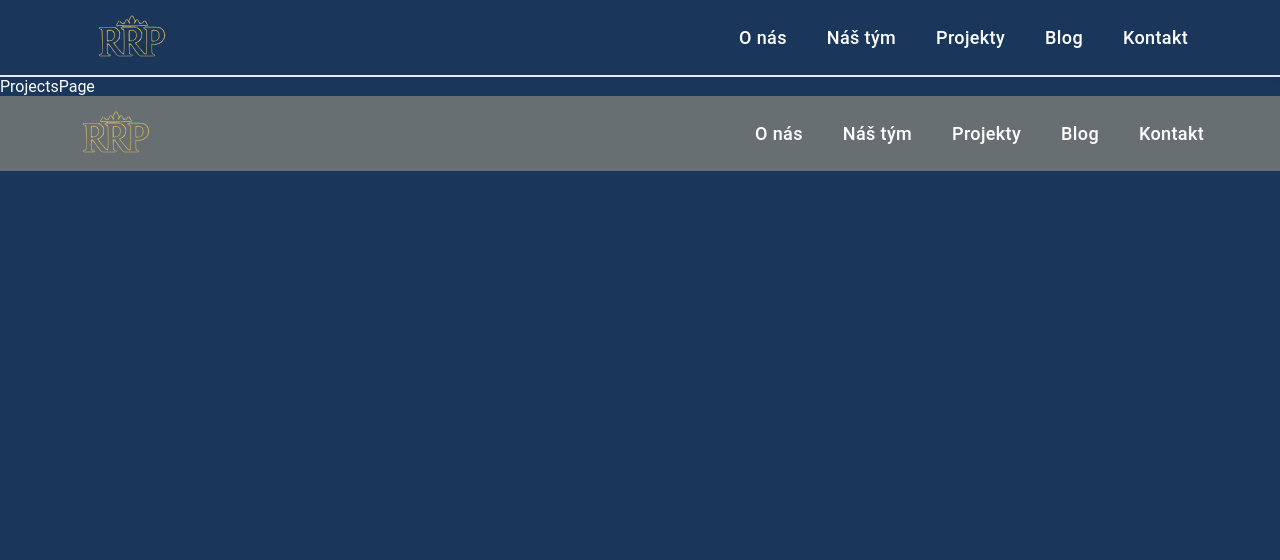
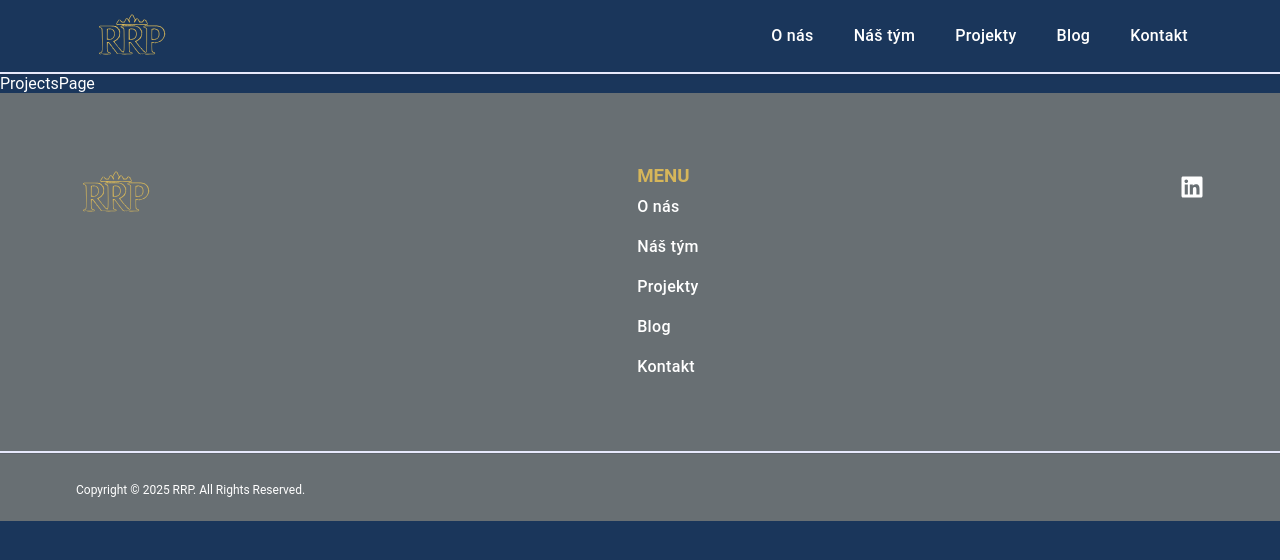
Before and after one commit to svitlanahavrylets/RRP, a React (Vite) app: page /projects in a window 1280 px wide. Shown: the top 560 px of the page. Built offline with nearby package versions, Linux system fonts and the light colour scheme.

Commit message:
add style footer

```diff
--- a/src/api/userApi.js
+++ b/src/api/userApi.js
@@ -1,13 +1,13 @@
 import axios from "axios";
 
-const API_URL = "https://your-backend-api-endpoint.com";
+const API_URL = "https://nodefornewproject.onrender.com/api";
 
 export const submitOrderData = async (orderData) => {
   try {
-    const response = await axios.post(`${API_URL}/order`, orderData);
+    const response = await axios.post(API_URL + "/test", orderData);
     return response.data;
   } catch (error) {
     console.error("Error submitting order data:", error);
-    throw error; // Можна кинути помилку для подальшої обробки в компоненті
+    throw error;
   }
 };
--- a/src/components/AppBar/AppBar.jsx
+++ b/src/components/AppBar/AppBar.jsx
@@ -13,7 +13,11 @@ const AppBar = () => {
       <div className={styles.appBar}>
         <Logo />
 
-        <Navigation isOpen={isOpen} closeMenu={closeMenu} />
+        <Navigation
+          className={styles.navHeader}
+          isOpen={isOpen}
+          closeMenu={closeMenu}
+        />
       </div>
     </div>
   );
--- a/src/components/Footer/Footer.jsx
+++ b/src/components/Footer/Footer.jsx
@@ -1,13 +1,31 @@
+import { FaLinkedin } from "react-icons/fa";
 import Logo from "../Logo/logo.jsx";
 import Navigation from "../Navigation/Navigation.jsx";
 import styles from "./Footer.module.css";
 
 const Footer = () => {
   return (
-    <div className={styles.footer}>
-      <Logo />
+    <div className="container">
+      <div className={styles.footer}>
+        <Logo className={styles.logoFooter} />
+        <div className={styles.navWrapper}>
+          <h3 className={styles.menu}>Menu</h3>
+          <Navigation className={styles.navFooter} />
+        </div>
 
-      <Navigation className={styles.footerNav} />
+        <div className={styles.social}>
+          <a
+            href="https://www.linkedin.com/in/your-profile"
+            target="_blank"
+            rel="noopener noreferrer"
+          >
+            <FaLinkedin className={styles.icon} />
+          </a>
+        </div>
+      </div>
+      <p className={styles.copyright}>
+        Copyright © {new Date().getFullYear()} RRP. All Rights Reserved.
+      </p>
     </div>
   );
 };
--- a/src/components/Footer/Footer.module.css
+++ b/src/components/Footer/Footer.module.css
@@ -1,26 +1,82 @@
-.footer {
+/* .footer {
   display: flex;
   align-items: center;
   justify-content: space-between;
-  max-width: 320px;
-  padding: 0 16px;
-  margin: 0 auto;
-  background-color: var(--secondary-color-2);
+}
+.navFooter {
+  background-color: #333;
+
+  color: white;
   padding: 20px;
   text-align: center;
 }
-@media only screen and (min-width: 768px) {
-  .footer {
-    max-width: 768px;
-  }
+.navList {
+  background-color: #ffffff;
 }
-@media only screen and (min-width: 1158px) {
-  .footer {
-    max-width: 1158px;
-    padding: 0 15px;
-  }
-}
-.footerNav {
+.navFooter ul {
+  list-style: none;
+  padding: 0;
   display: flex;
   flex-direction: column;
+  gap: 0;
 }
+
+.navFooter li {
+  display: inline-block;
+  margin: 0 10px;
+}
+
+.navFooter a {
+  color: white;
+  text-decoration: none;
+}
+
+.navFooter a:hover {
+  text-decoration: underline;
+} */
+
+.footer {
+  /* background-color: #222; */
+  color: white;
+  padding: 72px 0;
+  display: flex;
+  /* flex-direction: column; */
+  align-items: start;
+  gap: 50px;
+  justify-content: space-between;
+}
+.navFooter ul a {
+  padding: 8px 0;
+}
+
+.navFooter ul {
+  display: flex;
+  flex-direction: column;
+  justify-content: space-between;
+  align-items: start;
+  gap: 0px;
+}
+
+.menu {
+  color: var(--primary-color-gold);
+  text-transform: uppercase;
+}
+
+.social {
+  margin-top: 10px;
+}
+
+.icon {
+  font-size: 24px;
+  color: white;
+  transition: color 0.3s;
+}
+
+.icon:hover {
+  color: #0077b5; /* Колір LinkedIn */
+}
+.copyright {
+  margin: 0;
+  padding: 24px 0;
+  font-size: 12px;
+}
--- a/src/components/Layout/Layout.jsx
+++ b/src/components/Layout/Layout.jsx
@@ -15,6 +15,7 @@ function Layout() {
       </main>
       <footer className={styles.footerContainer}>
         <Footer />
+        <div className={styles.line}></div>
       </footer>
     </div>
   );
--- a/src/components/Layout/Layout.module.css
+++ b/src/components/Layout/Layout.module.css
@@ -7,4 +7,15 @@
 }
 .footerContainer {
   background-color: var(--secondary-color-2);
+  position: relative;
+  margin-bottom: 0;
 }
+.line {
+  position: absolute;
+  bottom: 68px; /* Піднімаємо лінію на 20px від нижнього краю футера */
+  left: 0;
+  z-index: 5;
+  width: 100%;
+  border-bottom: 2px solid #e7e9fc;
+  box-shadow: 0px 1px 0px rgba(46, 47, 66, 0.16);
+}
--- a/src/components/Navigation/Navigation.jsx
+++ b/src/components/Navigation/Navigation.jsx
@@ -1,48 +1,8 @@
-// import styles from "./Navigation.module.css";
-
-// const Navigation = () => {
-//   return (
-//     <div>
-//       <nav>
-//         <ul className={styles.nav}>
-//           <li className={styles.navItem}>
-//             <a className={styles.navLink} href="/about">
-//               O nás
-//             </a>
-//           </li>
-//           <li className={styles.navItem}>
-//             <a className={styles.navLink} href="/ourTeam">
-//               Náš tým
-//             </a>
-//           </li>
-//           <li className={styles.navItem}>
-//             <a className={styles.navLink} href="/projects">
-//               Projekty
-//             </a>
-//           </li>
-//           <li className={styles.navItem}>
-//             <a className={styles.navLink} href="/blog">
-//               Blog
-//             </a>
-//           </li>
-//           <li className={styles.navItem}>
-//             <a className={styles.navLink} href="/contact">
-//               Kontakt
-//             </a>
-//           </li>
-//         </ul>
-//       </nav>
-//     </div>
-//   );
-// };
-
-// export default Navigation;
-
 import { useState } from "react";
 import styles from "./Navigation.module.css";
 import { FaBars, FaTimes } from "react-icons/fa";
 
-const Navigation = () => {
+const Navigation = ({ className }) => {
   const [isOpen, setIsOpen] = useState(false);
 
   const toggleMenu = () => setIsOpen(!isOpen);
@@ -56,7 +16,9 @@ const Navigation = () => {
       </button>
 
       {/* Меню */}
-      <nav className={`${styles.nav} ${isOpen ? styles.show : ""}`}>
+      <nav
+        className={`${styles.nav} ${isOpen ? styles.show : ""} ${className}`}
+      >
         <ul className={styles.navList}>
           <li className={styles.navItem}>
             <a className={styles.navLink} href="/about" onClick={closeMenu}>
--- a/src/components/Navigation/Navigation.module.css
+++ b/src/components/Navigation/Navigation.module.css
@@ -1,7 +1,18 @@
-.nav {
+/* Контейнер для навігації */
+.navContainer {
   display: flex;
-  flex-direction: row;
-  gap: 40px;
+  align-items: center;
+  position: relative;
+}
+
+/* Бургер-кнопка */
+.burger {
+  display: none;
+  background: none;
+  border: none;
+  font-size: 28px;
+  color: white;
+  cursor: pointer;
 }
 .navLink {
   font-weight: 500;
@@ -11,7 +22,6 @@
   color: var(--primary-color-white);
   padding: 24px 0;
   display: block;
-  transition: background-color 250ms cubic-bezier(0.4, 0, 0.2, 1);
   transition: color 250ms cubic-bezier(0.4, 0, 0.2, 1);
 }
 .navLink:hover,
@@ -36,43 +46,15 @@
   bottom: -1px;
 } */
 
-/* Контейнер для навігації */
-.navContainer {
-  display: flex;
-  align-items: center;
-  position: relative;
-}
-
-/* Бургер-кнопка */
-.burger {
-  display: none;
-  background: none;
-  border: none;
-  font-size: 30px;
-  color: white;
-  cursor: pointer;
-}
-
 /* Стилі для десктопного меню */
 .nav {
-  display: flex;
+  /* display: flex; */
 }
 
 .navList {
   display: flex;
   list-style: none;
   gap: 40px;
-}
-
-.navLink {
-  color: white;
-  text-decoration: none;
-  font-size: 18px;
-  transition: color 0.3s;
-}
-
-.navLink:hover {
-  color: #ffd700;
 }
 
 /* Мобільні стилі */
@@ -98,7 +80,16 @@
     display: flex;
   }
 }
-.footerNav {
+
+/* Стилі для хедера */
+.navHeader {
+  display: flex;
+  gap: 20px;
+}
+
+/* Стилі для футера */
+.navFooter {
   display: flex;
   flex-direction: column;
+  gap: 10px;
 }
--- a/src/components/OrderServiceModal/OrderServiceModal.jsx
+++ b/src/components/OrderServiceModal/OrderServiceModal.jsx
@@ -4,7 +4,6 @@ import { AiOutlineUser, AiOutlineMail, AiOutlinePhone } from "react-icons/ai";
 import Modal from "../Modal/Modal";
 import Button from "../Button/Button";
 import styles from "./OrderServiceModal.module.css";
-import { useState } from "react";
 import iziToast from "izitoast";
 import { submitOrderData } from "../../api/userApi.js";
 
@@ -23,8 +22,6 @@ const validationSchema = Yup.object({
 });
 
 const OrderServiceModal = ({ onClose }) => {
-  const [isSubmitting, setIsSubmitting] = useState(false);
-
   const initialValues = {
     name: "",
     phone: "",
@@ -32,25 +29,41 @@ const OrderServiceModal = ({ onClose }) => {
     comment: "",
   };
 
-  const handleSubmit = async (values, { resetForm }) => {
+  const handleSubmit = async (values, { resetForm, setSubmitting }) => {
     console.log("Form submitted:", values);
-    setIsSubmitting(true);
+    setSubmitting(true);
+
     try {
       const response = await submitOrderData(values);
+      console.log("Server response:", response);
+
+      if (response?.status === 201) {
         iziToast.success({
           title: "Úspěch",
           message: "Objednávka byla úspěšně odeslána!",
           position: "topRight",
         });
         resetForm();
-    } catch (error) {
+      } else {
         iziToast.error({
           title: "Chyba",
-        message: "Nepodařilo se odeslat objednávku. Zkuste to znovu.",
+          message: `Chyba: ${response?.message || "Něco se pokazilo"}`,
           position: "topRight",
         });
       }
-    // resetForm();
+    } catch (error) {
+      console.error("Помилка відправки даних:", error);
+
+      iziToast.error({
+        title: "Chyba",
+        message:
+          error.response?.message ||
+          "Nepodařilo se odeslat objednávku. Zkuste to znovu.",
+        position: "topRight",
+      });
+    } finally {
+      setSubmitting(false); // Додаємо розблокування кнопки
+    }
   };
 
   return (
@@ -64,7 +77,7 @@ const OrderServiceModal = ({ onClose }) => {
         validationSchema={validationSchema}
         onSubmit={handleSubmit}
       >
-        {({ isValid, dirty }) => (
+        {({ isValid, dirty, isSubmitting }) => (
           <Form>
             <label className={styles.label}>
               Jméno
@@ -122,10 +135,10 @@ const OrderServiceModal = ({ onClose }) => {
 
             <Button
               type="submit"
-              disabled={!isValid || !dirty}
+              disabled={!isValid || !dirty || isSubmitting}
               className={styles.btnModal}
             >
-              Odeslat
+              {isSubmitting ? "Odesílání..." : "Odeslat"}
             </Button>
           </Form>
         )}
```
Lines whose indentation alone changed are shown as unchanged.
